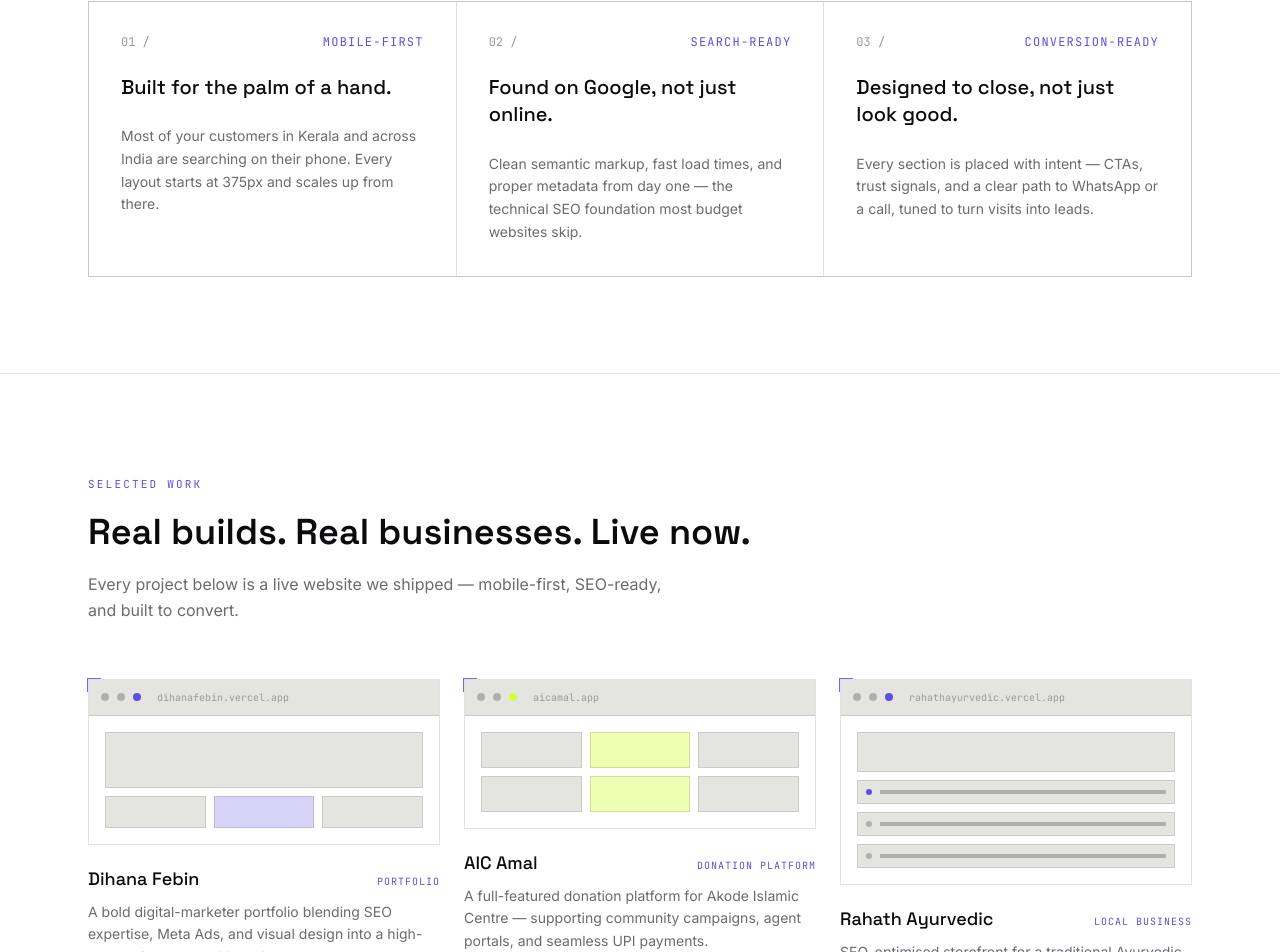
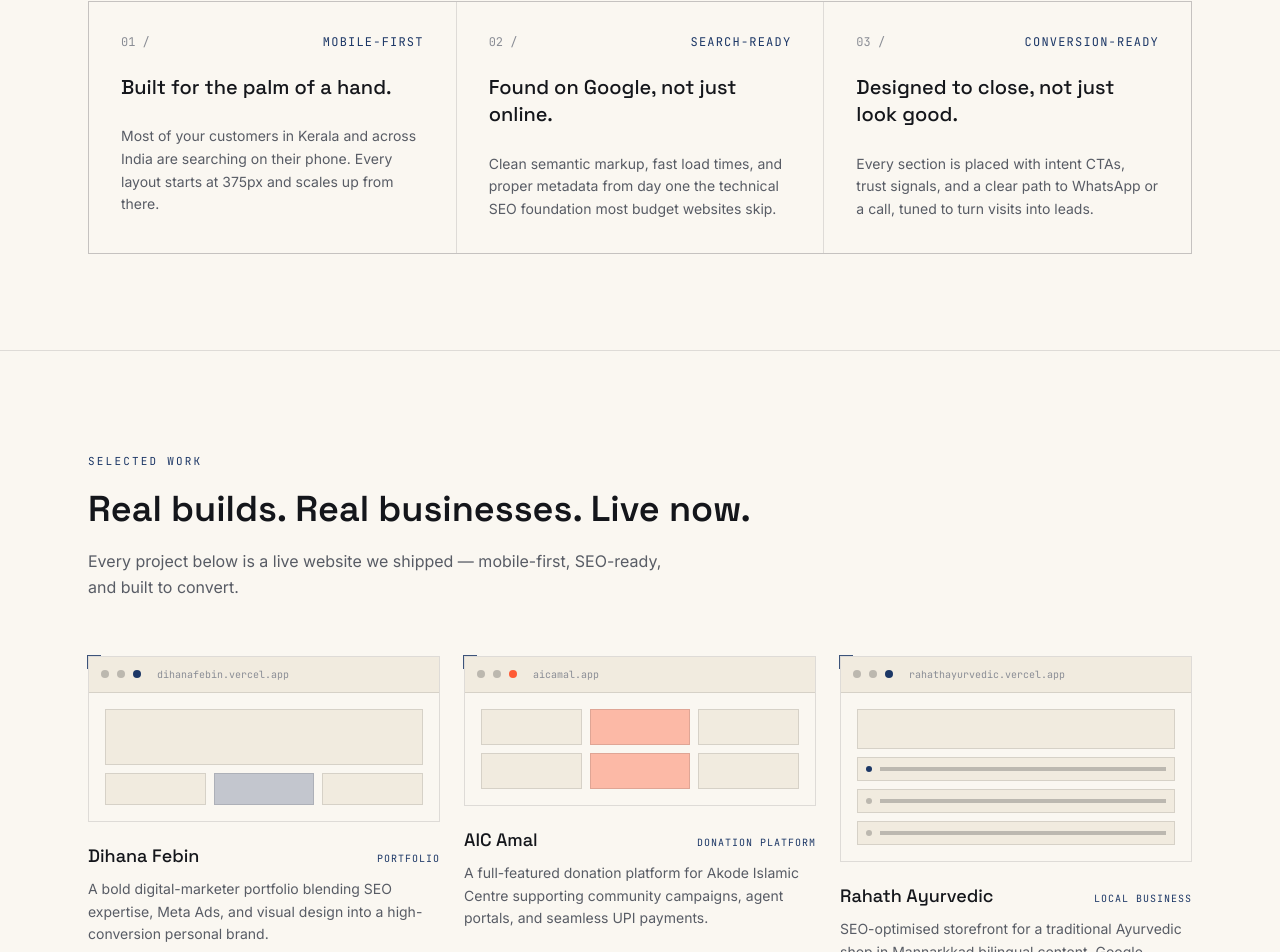
Before and after one commit to mishabvibes/eclyze-static, a Next.js app: page / in a window 1280 px wide. Shown: the part 1405-2357 px from the top of the page. Built offline with nearby package versions, Linux system fonts and the light colour scheme.

Commit message:
update some design things and change the color theme

```diff
--- a/app/api/chat/route.ts
+++ b/app/api/chat/route.ts
@@ -78,13 +78,13 @@ Classify each user message into ONE of these intents:
    "Every day without a website, potential customers search for your service, find your competitor instead, and never come back. A site pays for itself with just 1–2 extra customers."
 
 3. SOCIAL PROOF (for trust_seeking):
-   "We just shipped rahathayurvedic.vercel.app for an Ayurvedic shop in Mannarkkad — they were getting zero online enquiries. Within a week of launch, they started receiving WhatsApp messages from new customers who found them on Google."
+   "We just shipped rahathayurvedic.vercel.app for an Ayurvedic shop in Mannarkkad they were getting zero online enquiries. Within a week of launch, they started receiving WhatsApp messages from new customers who found them on Google."
 
 4. URGENCY / SCARCITY (for urgency_driven):
    "We take a limited number of projects each week to maintain quality. If you share your brief today, we can likely start within the next few days."
 
 5. RECIPROCITY (for all):
-   "Happy to answer any more questions — no commitment needed. And when you're ready, the Start Project form takes about 2 minutes."
+   "Happy to answer any more questions no commitment needed. And when you're ready, the Start Project form takes about 2 minutes."
 
 ═══ BUYER STAGE DETECTION ═══
 • "awareness" — first message, greeting, vague question (they just landed)
--- a/app/globals.css
+++ b/app/globals.css
@@ -1,19 +1,19 @@
 @import "tailwindcss";
 
 :root {
-  --bg: #ffffff;
-  --bg-panel: #e4e4e1;
-  --bg-invert: #0b0b0e;
-  --line: rgba(11, 11, 14, 0.12);
-  --line-strong: rgba(11, 11, 14, 0.24);
-  --ink: #0b0b0e;
-  --ink-muted: #6b6b70;
-  --ink-faint: #9a9a9e;
-  --coral: #d4ff3d;
-  --navy: #5b4fe0;
-  --gold: #8f89ea;
-  --coral-ink: #0b0b0e;
-  --invert-ink: #ffffff;
+  --bg: #FAF7F1;
+  --bg-panel: #F1EBDF;
+  --bg-invert: #10182B;
+  --line: rgba(20, 22, 27, 0.12);
+  --line-strong: rgba(20, 22, 27, 0.24);
+  --ink: #14161B;
+  --ink-muted: #585C65;
+  --ink-faint: #8A8D95;
+  --coral: #FF5B35;
+  --navy: #1C3766;
+  --gold: #C9962F;
+  --coral-ink: #14161B;
+  --invert-ink: #F6F1E4;
   --font-display: "Space Grotesk", sans-serif;
   --font-mono: "JetBrains Mono", monospace;
   --font-body: "Inter", sans-serif;
--- a/app/layout.tsx
+++ b/app/layout.tsx
@@ -15,7 +15,7 @@ import { SITE } from "@/lib/site-config";
 const title =
   "Affordable Website Development in Kerala & India | Eclyze";
 const description =
-  "Eclyze builds fast, mobile-first, SEO-ready websites for small businesses in Kerala and across India — flat fee of ₹9,999, delivered in 5 days. No hidden costs, no long agency timelines.";
+  "Eclyze builds fast, mobile-first, SEO-ready websites for small businesses in Kerala and across India flat fee of ₹9,999, delivered in 5 days. No hidden costs, no long agency timelines.";
 
 export const metadata: Metadata = {
   metadataBase: new URL(SITE.domain),
--- a/components/Footer.tsx
+++ b/components/Footer.tsx
@@ -23,16 +23,21 @@ export default function Footer() {
             href={`https://wa.me/${SITE.whatsappNumber}`}
             target="_blank"
             rel="noopener noreferrer"
-            className="block text-sm text-ink-muted hover:text-navy transition-colors"
+            className="group block text-sm text-ink-muted hover:text-navy transition-colors"
           >
-            WhatsApp — {SITE.phoneDisplay}
+            WhatsApp — {SITE.phoneDisplay}{" "}
+            <span className="text-ink-faint text-xs opacity-0 -translate-x-1 group-hover:opacity-100 group-hover:translate-x-0 transition-all duration-200 inline-block">
+              (100% chance I read it)
+            </span>
           </a>
           <a
             href={`tel:${SITE.phoneE164}`}
-            className="block text-sm text-ink-muted hover:text-navy transition-colors"
+            className="group block text-sm text-ink-muted hover:text-navy transition-colors"
           >
             Call — {SITE.phoneDisplay}{" "}
-            <span className="text-ink-faint">(available sometimes)</span>
+            <span className="text-ink-faint text-xs opacity-0 -translate-x-1 group-hover:opacity-100 group-hover:translate-x-0 transition-all duration-200 inline-block">
+              (90% chance I don&apos;t pick up)
+            </span>
           </a>
           <a
             href={`mailto:${SITE.email}`}
--- a/components/Hero.tsx
+++ b/components/Hero.tsx
@@ -28,13 +28,13 @@ export default function Hero() {
         <h1 className="font-display font-semibold text-[clamp(2.25rem,6vw,4.5rem)] leading-[1.05] tracking-tight max-w-4xl">
           A Website That Actually
           <br />
-          <span className="text-navy">Brings You Customers</span> — Live in
+          <span className="text-navy">Brings You Customers</span> Live in
           5 Days.
         </h1>
 
         <p className="mt-6 max-w-xl text-ink-muted text-lg leading-relaxed">
           {SITE.name} builds fast, mobile-first, search-friendly websites for
-          small businesses across Kerala and India — no bloated CMS, no
+          small businesses across Kerala and India no bloated CMS, no
           hidden costs, no long agency timelines. Just a professional site
           for a flat fee of{" "}
           <span className="text-ink font-medium">{SITE.priceDisplay}</span>.
--- a/components/IntakeForm.tsx
+++ b/components/IntakeForm.tsx
@@ -132,11 +132,12 @@ export default function IntakeForm() {
               <legend className="font-mono text-[11px] uppercase tracking-widest text-navy mb-5">
                 Domain Strategy
               </legend>
+              <div className="relative">
                 <select
                   name="domain"
                   defaultValue=""
                   required
-                className="w-full bg-bg border border-line-strong px-4 py-3 text-sm text-ink focus:outline-none focus:border-navy"
+                  className="w-full appearance-none bg-bg border border-line-strong px-4 py-3 pr-11 text-sm text-ink cursor-pointer transition-colors hover:border-navy/50 focus:outline-none focus:border-navy"
                 >
                   <option value="" disabled>
                     Select an option
@@ -148,6 +149,24 @@ export default function IntakeForm() {
                     Free Subdomain
                   </option>
                 </select>
+                <svg
+                  className="pointer-events-none absolute right-4 top-1/2 -translate-y-1/2"
+                  width="12"
+                  height="8"
+                  viewBox="0 0 12 8"
+                  fill="none"
+                  aria-hidden="true"
+                >
+                  <path
+                    d="M1 1.5L6 6.5L11 1.5"
+                    stroke="currentColor"
+                    className="text-ink-faint"
+                    strokeWidth="1.5"
+                    strokeLinecap="round"
+                    strokeLinejoin="round"
+                  />
+                </svg>
+              </div>
             </fieldset>
 
             {/* Creative Brief */}
--- a/components/Standard.tsx
+++ b/components/Standard.tsx
@@ -9,13 +9,13 @@ const features = [
     index: "02",
     tag: "Search-Ready",
     title: "Found on Google, not just online.",
-    desc: "Clean semantic markup, fast load times, and proper metadata from day one — the technical SEO foundation most budget websites skip.",
+    desc: "Clean semantic markup, fast load times, and proper metadata from day one the technical SEO foundation most budget websites skip.",
   },
   {
     index: "03",
     tag: "Conversion-Ready",
     title: "Designed to close, not just look good.",
-    desc: "Every section is placed with intent — CTAs, trust signals, and a clear path to WhatsApp or a call, tuned to turn visits into leads.",
+    desc: "Every section is placed with intent CTAs, trust signals, and a clear path to WhatsApp or a call, tuned to turn visits into leads.",
   },
 ];
 
--- a/components/WhyUs.tsx
+++ b/components/WhyUs.tsx
@@ -22,7 +22,7 @@ export default function WhyUs() {
         <p className="mt-4 max-w-xl text-ink-muted leading-relaxed">
           Most small businesses in Kerala end up choosing between an
           expensive agency or a DIY builder that never quite gets finished.
-          {SITE.name} sits in between — built by a professional, priced for
+          {SITE.name} sits in between built by a professional, priced for
           a small business.
         </p>
 
--- a/components/Work.tsx
+++ b/components/Work.tsx
@@ -13,7 +13,7 @@ const projects = [
     name: "AIC Amal",
     category: "Donation Platform",
     blurb:
-      "A full-featured donation platform for Akode Islamic Centre — supporting community campaigns, agent portals, and seamless UPI payments.",
+      "A full-featured donation platform for Akode Islamic Centre supporting community campaigns, agent portals, and seamless UPI payments.",
     url: "https://aicamal.app",
     displayUrl: "aicamal.app",
     accent: "coral" as const,
@@ -23,7 +23,7 @@ const projects = [
     name: "Rahath Ayurvedic",
     category: "Local Business",
     blurb:
-      "SEO-optimised storefront for a traditional Ayurvedic shop in Mannarkkad — bilingual content, Google Reviews, and enquiry-first UX.",
+      "SEO-optimised storefront for a traditional Ayurvedic shop in Mannarkkad bilingual content, Google Reviews, and enquiry-first UX.",
     url: "https://rahathayurvedic.vercel.app",
     displayUrl: "rahathayurvedic.vercel.app",
     accent: "navy" as const,
```
Also changed, not shown: app/blog/page.tsx (+4 -4 lines). Lines whose indentation alone changed are shown as unchanged.
